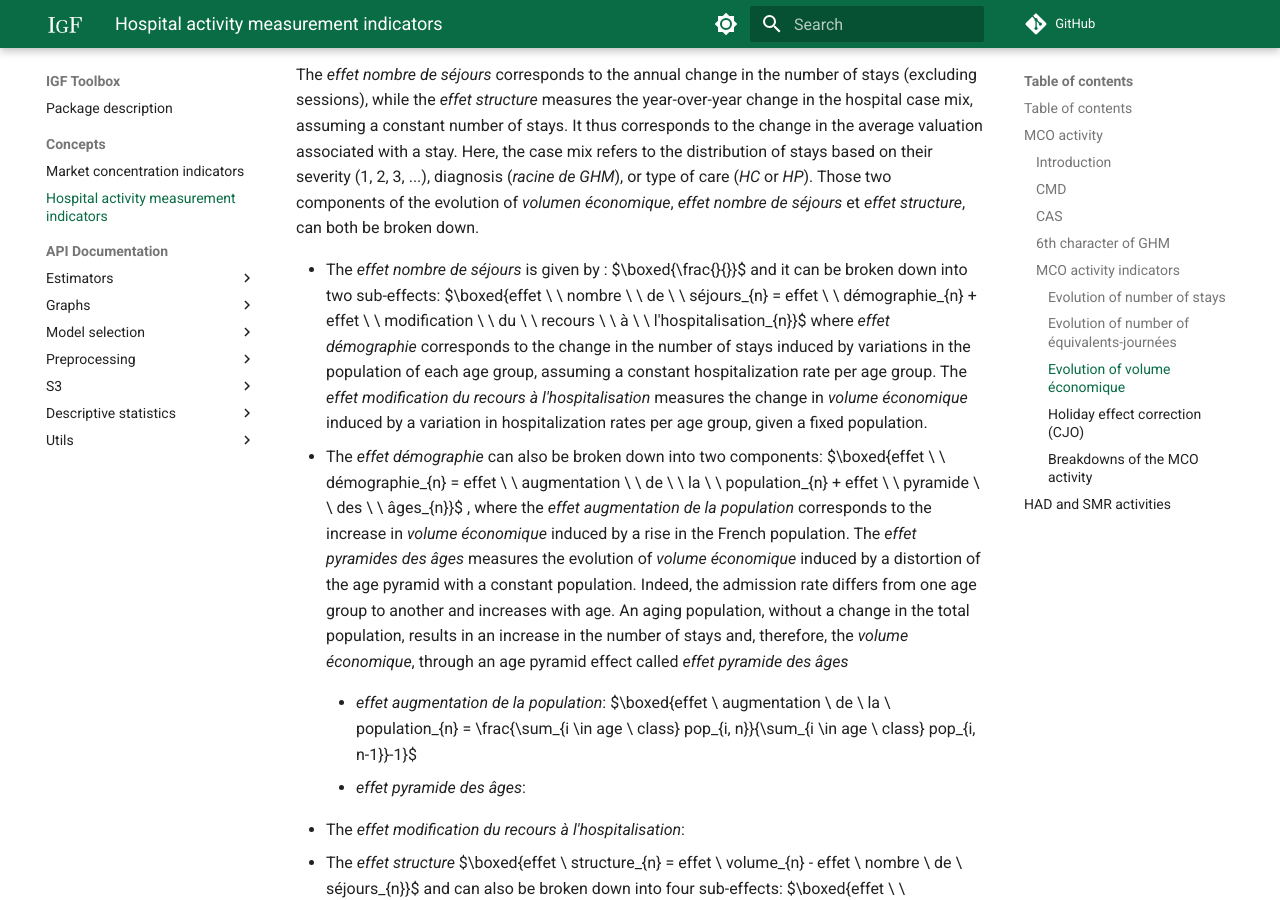
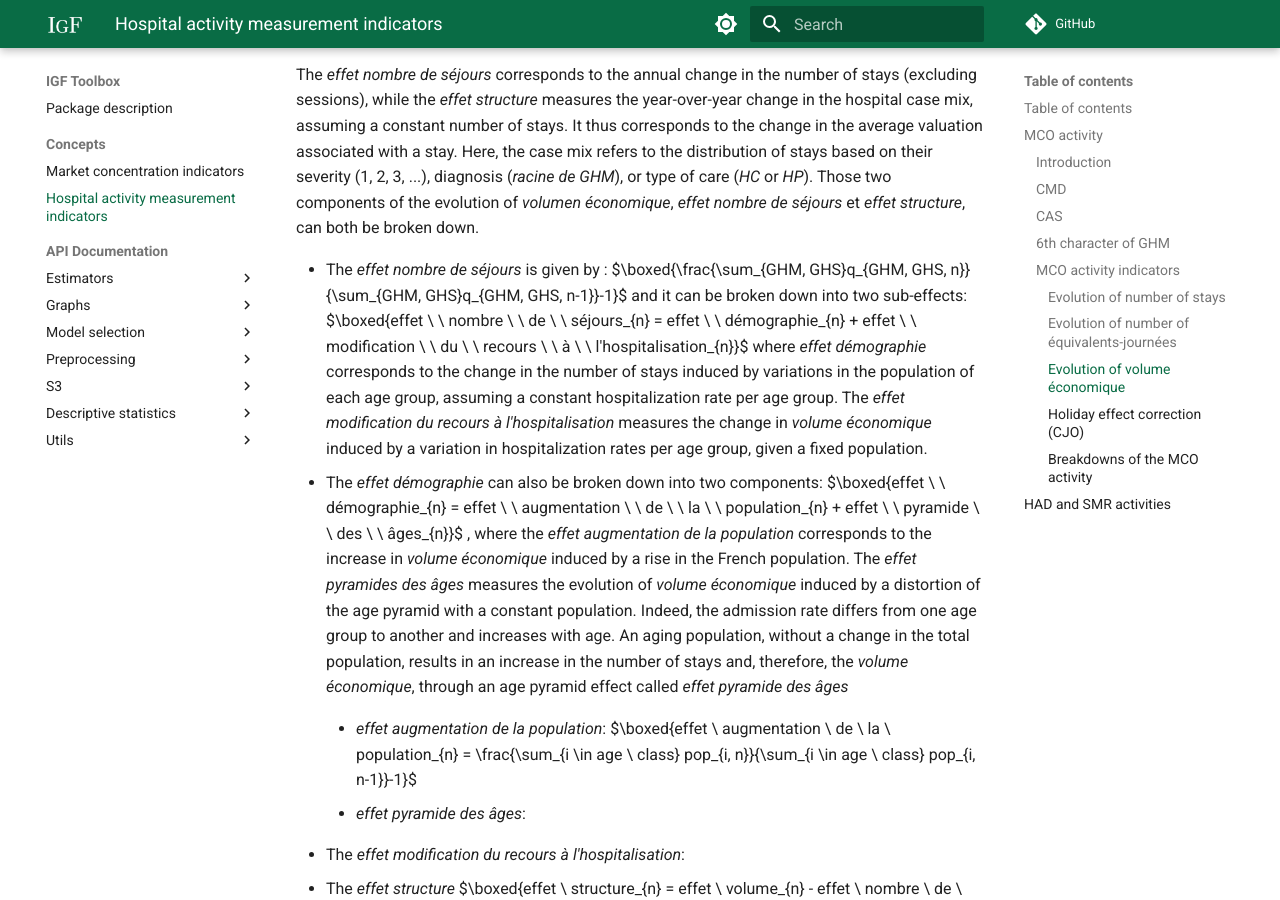
Before and after one commit to IGF-PSD/igf_toolbox, an MkDocs documentation site: the page built from docs/concepts/HOSPITAL_ACTIVITY.md, in a window 1280 px wide and 900 px high, scrolled down 6947 px. Built offline with MkDocs 1.6.1 and Material for MkDocs 9.7.7, drawn with Linux system fonts in a browser that asks for light colours; formulas are drawn with MathJax 3; comment, search, counter and statistics services are not loaded.

Commit message:
Update HOSPITAL_ACTIVITY.md

```diff
--- a/docs/concepts/HOSPITAL_ACTIVITY.md
+++ b/docs/concepts/HOSPITAL_ACTIVITY.md
@@ -163,7 +163,7 @@
 
 The *effet nombre de séjours* corresponds to the annual change in the number of stays (excluding sessions), while the *effet structure* measures the year-over-year change in the hospital case mix, assuming a constant number of stays. It thus corresponds to the change in the average valuation associated with a stay. Here, the case mix refers to the distribution of stays based on their severity (1, 2, 3, ...), diagnosis (*racine de GHM*), or type of care (*HC* or *HP*). Those two components of the evolution of *volumen économique*, *effet nombre de séjours* et *effet structure*, can both be broken down.
 
-- The *effet nombre de séjours* is given by : $\boxed{\frac{}{}}$ and it can be broken down into two sub-effects: $\boxed{effet \ \ nombre \ \ de \ \ séjours_{n} = effet \ \ démographie_{n} + effet \ \ modification \ \ du \ \ recours \ \ à \ \ l'hospitalisation_{n}}$ where *effet démographie* corresponds to the change in the number of stays induced by variations in the population of each age group, assuming a constant hospitalization rate per age group. The *effet modification du recours à l'hospitalisation* measures the change in *volume économique* induced by a variation in hospitalization rates per age group, given a fixed population.
+- The *effet nombre de séjours* is given by : $\boxed{\frac{\sum_{GHM, GHS}q_{GHM, GHS, n}}{\sum_{GHM, GHS}q_{GHM, GHS, n-1}}-1}$ and it can be broken down into two sub-effects: $\boxed{effet \ \ nombre \ \ de \ \ séjours_{n} = effet \ \ démographie_{n} + effet \ \ modification \ \ du \ \ recours \ \ à \ \ l'hospitalisation_{n}}$ where *effet démographie* corresponds to the change in the number of stays induced by variations in the population of each age group, assuming a constant hospitalization rate per age group. The *effet modification du recours à l'hospitalisation* measures the change in *volume économique* induced by a variation in hospitalization rates per age group, given a fixed population.
   - The *effet démographie* can also be broken down into two components: $\boxed{effet \ \ démographie_{n} = effet \ \ augmentation \ \ de \ \ la \ \ population_{n} + effet \ \ pyramide \ \ des \ \ âges_{n}}$ , where the *effet augmentation de la population* corresponds to the increase in *volume économique* induced by a rise in the French population. The *effet pyramides des âges* measures the evolution of *volume économique* induced by a distortion of the age pyramid with a constant population. Indeed, the admission rate differs from one age group to another and increases with age. An aging population, without a change in the total population, results in an increase in the number of stays and, therefore, the *volume économique*, through an age pyramid effect called *effet pyramide des âges*
 
       - *effet augmentation de la population*: $\boxed{effet \\ augmentation \\ de \\ la \\ population_{n} = \frac{\sum_{i \in age \\ class} pop_{i, n}}{\sum_{i \in age \\ class} pop_{i, n-1}}-1}$
```
